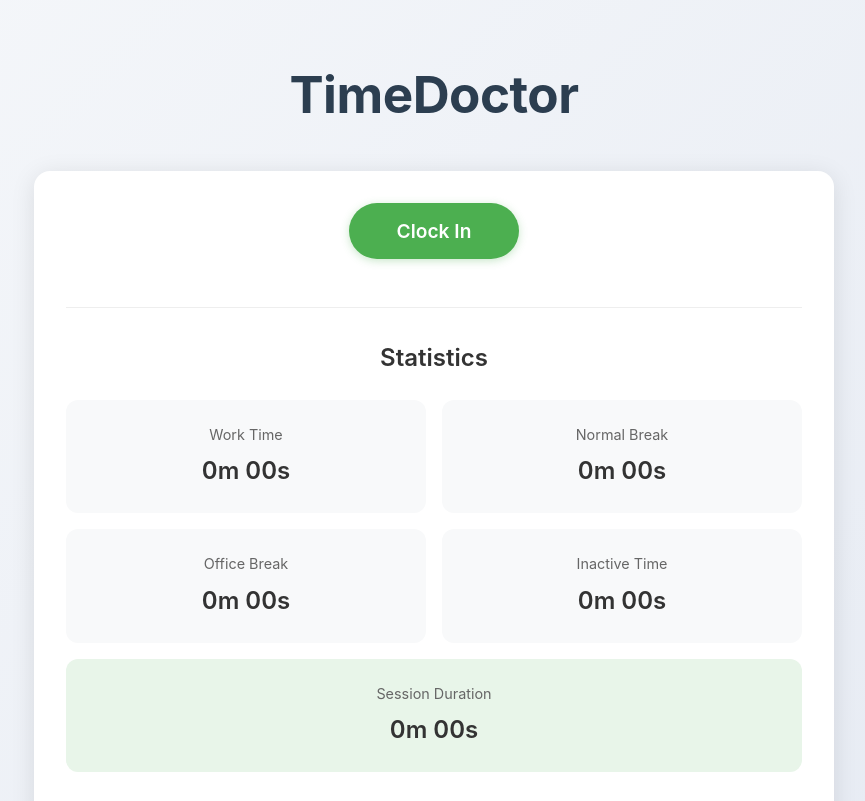
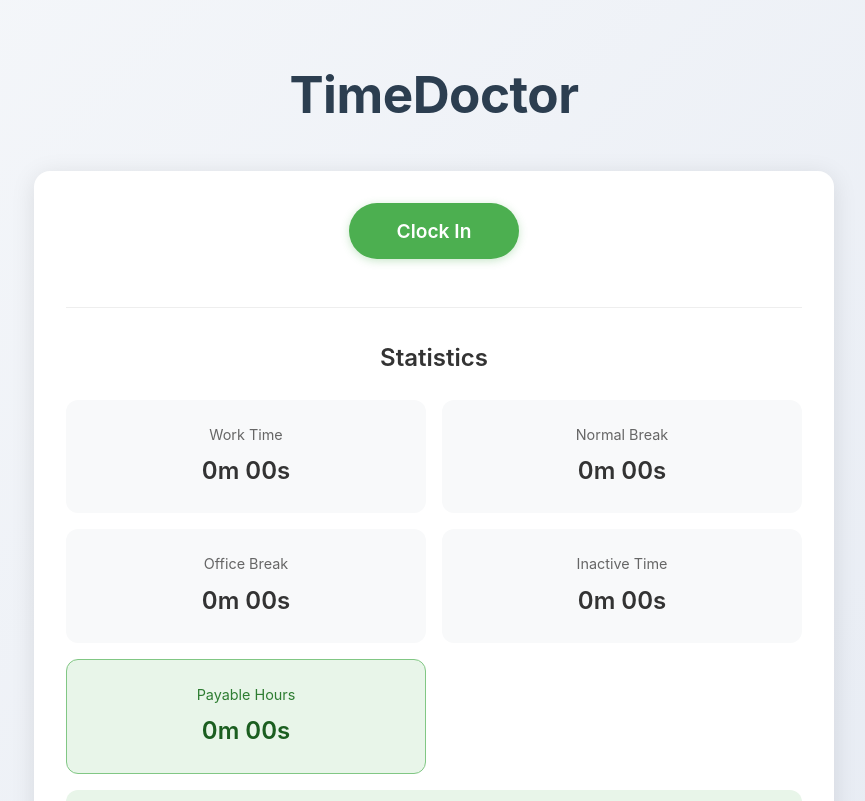
Before and after one commit to Hsrehman/TimeDoctor, a React (Vite) app in the folder timedoctor/: page / in a window 1280 px wide. Shown: the top 801 px of the page, without its empty margins (206-1071 px from the left). Built offline with nearby package versions, Linux system fonts and the light colour scheme.

Commit message:
i added payable hours and fixed the break counting issue we had so till now this is the perfect version

```diff
--- a/timedoctor/src/components/TimeTracker.css
+++ b/timedoctor/src/components/TimeTracker.css
@@ -204,6 +204,15 @@
   box-shadow: none;
 }
 
+.break-button.end-break {
+  background: #f44336;
+  box-shadow: 0 2px 8px rgba(244, 67, 54, 0.3);
+}
+
+.break-button.end-break:hover {
+  box-shadow: 0 4px 12px rgba(244, 67, 54, 0.4);
+}
+
 .break-timer {
   margin-top: 1rem;
   padding: 0.75rem 1.5rem;
@@ -213,3 +222,16 @@
   font-weight: 500;
   display: inline-block;
 }
+
+.stat-item.payable-time {
+  background: #e8f5e9;
+  border: 1px solid #81c784;
+}
+
+.stat-item.payable-time .stat-label {
+  color: #2e7d32;
+}
+
+.stat-item.payable-time .stat-value {
+  color: #1b5e20;
+}
--- a/timedoctor/src/components/TimeTracker.tsx
+++ b/timedoctor/src/components/TimeTracker.tsx
@@ -8,6 +8,7 @@
   officeBreakTime: number;
   inactiveTime: number;
   sessionTime: number;
+  payableTime: number;
 }
 
 interface TimelineEntry {
@@ -24,12 +25,26 @@
     officeBreakTime: 0,
     inactiveTime: 0,
     sessionTime: 0,
+    payableTime: 0,
   });
   const [timeline, setTimeline] = useState<TimelineEntry[]>([]);
   const [sessionStartTime, setSessionStartTime] = useState<Date | null>(null);
   const [currentState, setCurrentState] = useState<'working' | 'normal_break' | 'office_break' | 'inactive'>('working');
   const [showBreakDialog, setShowBreakDialog] = useState(false);
   const [breakEndTime, setBreakEndTime] = useState<Date | null>(null);
+  const [duration, setDuration] = useState(0);
+
+  // Format time in hours, minutes and seconds
+  const formatTime = (seconds: number): string => {
+    const hours = Math.floor(seconds / 3600);
+    const minutes = Math.floor((seconds % 3600) / 60);
+    const remainingSeconds = Math.floor(seconds % 60);
+
+    if (hours > 0) {
+      return `${hours}h ${minutes.toString().padStart(2, '0')}m ${remainingSeconds.toString().padStart(2, '0')}s`;
+    }
+    return `${minutes}m ${remainingSeconds.toString().padStart(2, '0')}s`;
+  };
 
   // Update time stats every second when clocked in
   useEffect(() => {
@@ -50,12 +65,14 @@
           switch (currentState) {
             case 'working':
               newStats.workTime = prev.workTime + 1;
+              newStats.payableTime = prev.payableTime + 1;
               break;
             case 'normal_break':
               newStats.normalBreakTime = prev.normalBreakTime + 1;
               break;
             case 'office_break':
               newStats.officeBreakTime = prev.officeBreakTime + 1;
+              newStats.payableTime = prev.payableTime + 1;
               break;
             case 'inactive':
               newStats.inactiveTime = prev.inactiveTime + 1;
@@ -64,7 +81,7 @@
 
           return newStats;
         });
-      }, 1000); // Update every second
+      }, 1000);
     }
 
     return () => {
@@ -87,7 +104,8 @@
           setBreakEndTime(null);
           setTimeline(prev => [...prev, {
             timestamp: now,
-            event: `Ended ${currentState === 'normal_break' ? 'Normal' : 'Office'} Break`
+            event: `Ended ${currentState === 'normal_break' ? 'Normal' : 'Office'} Break`,
+            details: `Completed full break duration: ${formatTime(duration)}`
           }]);
         }
       }, 1000);
@@ -98,7 +116,7 @@
         clearInterval(breakTimerId);
       }
     };
-  }, [breakEndTime, currentState]);
+  }, [breakEndTime, currentState, duration, formatTime]);
 
   const handleClockInOut = useCallback(() => {
     const now = new Date();
@@ -119,7 +137,8 @@
         normalBreakTime: timeStats.normalBreakTime,
         officeBreakTime: timeStats.officeBreakTime,
         inactiveTime: timeStats.inactiveTime,
-        sessionTime: timeStats.sessionTime
+        sessionTime: timeStats.sessionTime,
+        payableTime: timeStats.payableTime
       };
 
       // Reset all states
@@ -129,11 +148,11 @@
       setBreakEndTime(null);
       setShowBreakDialog(false);
 
-      // Add final timeline entry
+      // Add final timeline entry with payable time
       setTimeline(prev => [...prev, {
         timestamp: now,
         event: 'Clocked Out',
-        details: `Total session time: ${formatTime(finalStats.sessionTime)}`
+        details: `Total session time: ${formatTime(finalStats.sessionTime)}\nPayable time: ${formatTime(finalStats.payableTime)}`
       }]);
 
       // Reset stats for next session
@@ -143,24 +162,26 @@
         officeBreakTime: 0,
         inactiveTime: 0,
         sessionTime: 0,
+        payableTime: 0
       });
     }
   }, [timeStats]);
 
-  const handleStartBreak = useCallback((type: 'normal' | 'office', duration: number) => {
+  const handleStartBreak = useCallback((type: 'normal' | 'office', breakDuration: number) => {
     const now = new Date();
-    const endTime = new Date(now.getTime() + duration * 1000);
+    const endTime = new Date(now.getTime() + breakDuration * 1000);
 
     setShowBreakDialog(false);
     setBreakEndTime(endTime);
+    setDuration(breakDuration);
     setCurrentState(type === 'normal' ? 'normal_break' : 'office_break');
 
     setTimeline(prev => [...prev, {
       timestamp: now,
       event: `Started ${type === 'normal' ? 'Normal' : 'Office'} Break`,
-      details: `Duration: ${Math.floor(duration / 60)}h ${duration % 60}m`
+      details: `Planned duration: ${formatTime(breakDuration)}`
     }]);
-  }, []);
+  }, [formatTime]);
 
   const handleBreakButtonClick = useCallback(() => {
     if (isClockedIn) {
@@ -168,17 +189,25 @@
     }
   }, [isClockedIn]);
 
-  // Format time in hours, minutes and seconds
-  const formatTime = (seconds: number): string => {
-    const hours = Math.floor(seconds / 3600);
-    const minutes = Math.floor((seconds % 3600) / 60);
-    const remainingSeconds = Math.floor(seconds % 60);
+  const handleEndBreakEarly = useCallback(() => {
+    const now = new Date();
+    if (breakEndTime) {
+      // Calculate how long the break actually lasted
+      const breakStartTime = new Date(breakEndTime.getTime() - (duration * 1000));
+      const actualBreakDuration = Math.floor((now.getTime() - breakStartTime.getTime()) / 1000);
 
-    if (hours > 0) {
-      return `${hours}h ${minutes.toString().padStart(2, '0')}m ${remainingSeconds.toString().padStart(2, '0')}s`;
+      // Calculate how much time was remaining
+      const remainingTime = Math.floor((breakEndTime.getTime() - now.getTime()) / 1000);
+
+      setCurrentState('working');
+      setBreakEndTime(null);
+      setTimeline(prev => [...prev, {
+        timestamp: now,
+        event: `Ended ${currentState === 'normal_break' ? 'Normal' : 'Office'} Break Early`,
+        details: `Actual break time: ${formatTime(actualBreakDuration)} (ended ${formatTime(remainingTime)} early)`
+      }]);
     }
-    return `${minutes}m ${remainingSeconds.toString().padStart(2, '0')}s`;
-  };
+  }, [currentState, breakEndTime, formatTime, duration]);
 
   return (
     <div className="time-tracker">
@@ -191,13 +220,20 @@
             >
               {isClockedIn ? 'Clock Out' : 'Clock In'}
             </button>
-            {isClockedIn && (
+            {isClockedIn && !currentState.includes('break') && (
               <button
                 onClick={handleBreakButtonClick}
                 className="break-button"
-                disabled={currentState.includes('break')}
               >
                 Take Break
+              </button>
+            )}
+            {currentState.includes('break') && (
+              <button
+                onClick={handleEndBreakEarly}
+                className="break-button end-break"
+              >
+                End Break
               </button>
             )}
           </div>
@@ -226,6 +262,10 @@
             <div className="stat-item">
               <div className="stat-label">Inactive Time</div>
               <div className="stat-value">{formatTime(timeStats.inactiveTime)}</div>
+            </div>
+            <div className="stat-item payable-time">
+              <div className="stat-label">Payable Hours</div>
+              <div className="stat-value">{formatTime(timeStats.payableTime)}</div>
             </div>
             <div className="stat-item session-duration">
               <div className="stat-label">Session Duration</div>
```
